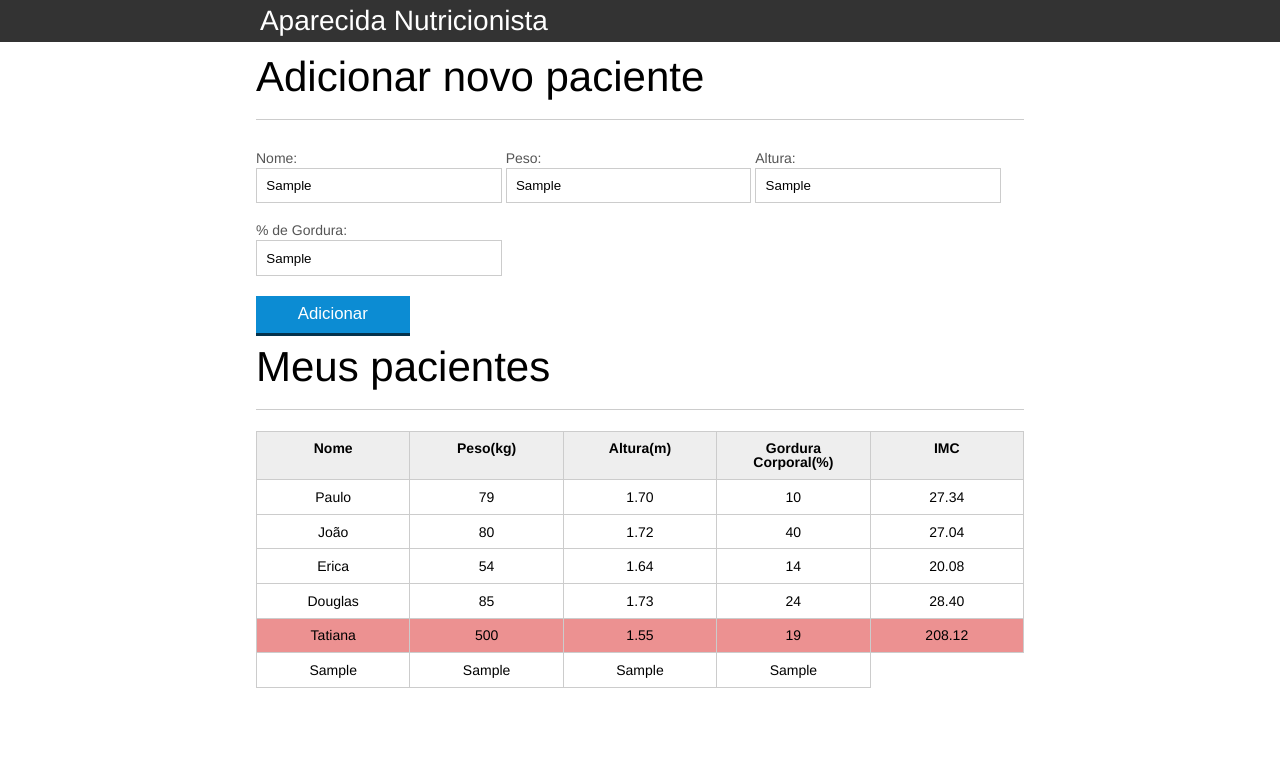
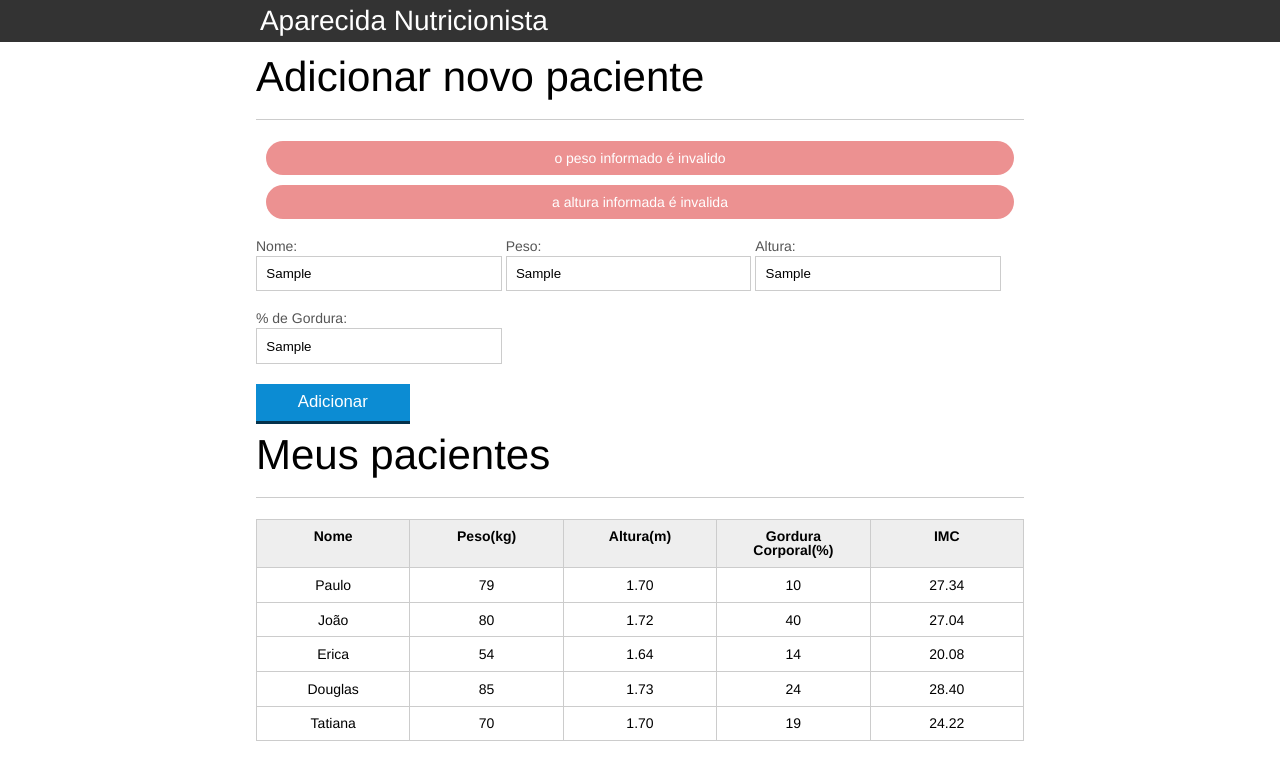
Before and after one commit to FelipeCoutinho/EstudosJavaScript, a plain HTML site: page introducao-javascript/index.html in a window 1280 px wide. Both pictures are taken after typing "Sample", "Sample", "Sample", "Sample" into the empty fields and a click on the button "Adicionar". Drawn offline with Linux system fonts and the light colour scheme.

Commit message:
validação do formulário

```diff
--- a/introducao-javascript/css/index.css
+++ b/introducao-javascript/css/index.css
@@ -140,3 +140,12 @@ button:disabled {
 	background-color: rgb(236 145 145);
 	color: black;
 }
+
+.msgPacienteInvalido {
+	background-color: rgb(236 145 145);
+	color: white;
+	margin: 10px;
+	padding: 10px;
+	text-align: center;
+	border-radius: 20px;
+}
--- a/introducao-javascript/index.html
+++ b/introducao-javascript/index.html
@@ -19,6 +19,8 @@
 			<!-- ... -->
 			<section class="container">
 				<h2 id="titulo-form">Adicionar novo paciente</h2>
+				<ul id="msg-errors">
+				</ul>
 				<form id="formAdiciona">
 
 					<div class="grupo">
@@ -88,8 +90,8 @@
 						</tr>
 						<tr class="paciente" >
 							<td class="info-nome">Tatiana</td>
-							<td class="info-peso">500</td>
-							<td class="info-altura">1.55</td>
+							<td class="info-peso">70</td>
+							<td class="info-altura">1.70</td>
 							<td class="info-gordura">19</td>
 							<td class="info-imc">0</td>
 						</tr>
@@ -97,7 +99,8 @@
 
 				</section>
 			</main>
-			<script src="./js/main.js"></script>
+			<script src="./js/form.js"></script>
+			<script src="./js/calcula-imc.js"></script>
 		</tbody>
 
 	</body>
--- /dev/null
+++ b/introducao-javascript/js/calcula-imc.js
@@ -0,0 +1,52 @@
+
+const titulo = document.querySelector("#idTitulo");
+titulo.textContent = 'Aparecida Nutricionista';
+
+const pacientes = document.querySelectorAll(".paciente");
+
+pacientes.forEach(paciente => {
+
+    const peso =   paciente.querySelector('.info-peso');
+    const altura = paciente.querySelector('.info-altura');
+    const tdImc = paciente.querySelector(".info-imc");
+    const imc = calculaImc(peso,altura)
+
+    let alturaEhValida = validaAltura(altura.textContent);
+    let pesoEhValido = validaPeso(peso.textContent);
+
+    if(!pesoEhValido){
+        paciente.classList.add("pacienteInvalido");
+        tdImc.textContent = "O Peso informado é invalido";
+        return;
+    }
+
+    if(!alturaEhValida){
+        paciente.classList.add("pacienteInvalido");
+        tdImc.textContent = "A Altura informada é invalida";
+        return;
+    }
+
+    tdImc.textContent = imc
+})
+
+function calculaImc( peso, altura ) {
+   const imc  = Number(peso.textContent)/Math.pow(Number(altura.textContent),2);
+   return imc.toFixed(2);
+}
+
+function validaPeso(peso){
+    console.log(peso);
+    if(peso >=0 && peso <=270){
+        return true;
+    }else{
+        return false;
+    }
+}
+
+function validaAltura(altura){
+    if(altura >= 0 && altura <=5){
+        return true;
+    }else{
+        return false;
+    }
+}
--- /dev/null
+++ b/introducao-javascript/js/form.js
@@ -0,0 +1,93 @@
+
+const btnHendleForm = document.querySelector('#adicionarPaciente');
+btnHendleForm.addEventListener('click',function (Event) {
+    Event.preventDefault();
+
+    const dataForm = document.querySelector("#formAdiciona");
+    const paciente  = getDadosPaciente(dataForm);
+
+    const table =  document.querySelector("table")
+    const tr = montaTr(paciente)
+
+    table.appendChild(tr)
+
+    dataForm.reset()
+    removeMensagemError()
+});
+
+function getDadosPaciente(dataForm){
+    paciente = {
+        nome: dataForm.nome.value,
+        peso: dataForm.peso.value,
+        altura: dataForm.altura.value,
+        gordura: dataForm.gordura.value,
+        imc:calculaImc(dataForm.peso.value,dataForm.altura.value)
+    }
+    return paciente;
+}
+
+function montaTr(paciente) {
+    const tr = document.createElement("tr");
+    const errors = pacienteEhValido(paciente)
+
+    if(errors.length > 0){
+        console.log('paciente invalido');
+        return;
+    }
+
+    tr.appendChild(montaTd(paciente.nome,"info-nome"));
+    tr.appendChild(montaTd(paciente.peso,"info-peso"));
+    tr.appendChild(montaTd(paciente.altura,"info-altura"));
+    tr.appendChild(montaTd(paciente.gordura,"info-gordura"))
+    tr.appendChild(montaTd(paciente.imc,"info-imc"));
+
+    return tr;
+}
+
+function montaTd(data,Class){
+    const td = document.createElement("td");
+    td.textContent = data;
+    td.classList.add(Class);
+    return td;
+
+}
+
+function pacienteEhValido(paciente){
+    let error = []
+
+    if(paciente.peso == "" || paciente.altura == ""){
+        error.push("Informe os campos peso e altura")
+        exibeMensagemError(error)
+        return fal;
+    }
+
+    if(!validaPeso(paciente.peso)){
+        error.push('o peso informado é invalido');
+        exibeMensagemError(error)
+    }
+
+    if(!validaAltura(paciente.altura)){
+        error.push('a altura informada é invalida')
+        exibeMensagemError(error)
+    }
+    return error
+
+}
+
+function exibeMensagemError(msg){
+    const ul = document.querySelector('#msg-errors')
+    ul.innerHTML = ""; // controla o html interno do elelmento
+    if(msg.length >0){
+        msg.forEach((msg,i) => {
+            let li = document.createElement('li')
+            li.textContent = msg
+            li.classList.add('msgPacienteInvalido')
+            ul.appendChild(li)
+        });
+    }
+
+}
+function removeMensagemError(){
+    const ul = document.querySelector('#msg-errors')
+    ul.innerHTML = ""; // controla o html interno do elelmento
+}
--- a/introducao-javascript/js/main.js
+++ /dev/null
@@ -1,78 +0,0 @@
-const titulo = document.querySelector("#idTitulo");
-titulo.textContent = 'Aparecida Nutricionista';
-
-const pacientes = document.querySelectorAll(".paciente");
-
-pacientes.forEach(paciente => {
-
-    const peso =   paciente.querySelector('.info-peso');
-    const altura = paciente.querySelector('.info-altura');
-    const tdImc = paciente.querySelector(".info-imc");
-
-
-    const imc = Number(peso.textContent)/Math.pow(Number(altura.textContent),2);
-
-    let alturaEhValida = true;
-    let pesoEhValido = true;
-
-    //verifica se a altura é valida
-    if(Number(altura.textContent) < 0 || Number(altura.textContent) >5){
-        alturaEhValida = false;
-        tdImc.textContent = "A Altura informada é invalida";
-    }
-
-    //verifica se o peso é valida
-    if(peso.textContent < 0 || peso.textContent >200){
-        tdImc.textContent = "O Peso informado é invalido";
-        paciente.classList.add("pacienteInvalido");
-    }
-
-    if(alturaEhValida == true && pesoEhValido == true){;
-        tdImc.textContent = imc.toFixed(2);
-    }
-
-    localStorage.setItem("_PACIENTE",'TETE');
-})
-
-
-const btnHendleForm = document.querySelector('#adicionarPaciente');
-btnHendleForm.addEventListener('click',function (Event) {
-    Event.preventDefault();
-
-    const dataForm = document.querySelector("#formAdiciona");
-    const nome  = dataForm.nome.value;
-    const peso  = dataForm.peso.value;
-    const altura  = dataForm.altura.value;
-    const gordura  = dataForm.gordura.value;
-
-    console.log(nome);
-    console.log(peso);
-    console.log(altura);
-    console.log(gordura);
-
-    const table =  document.querySelector("table")
-    const tr = document.createElement("tr");
-
-    const tdNome = document.createElement("td");
-    const tdPeso = document.createElement("td");
-    const tdAltura = document.createElement("td");
-    const tdGordura = document.createElement("td");
-
-    tdNome.classList.add("info-nome");
-    tdPeso.classList.add("info-peso");
-    tdAltura.classList.add("info-altura");
-    tdGordura.classList.add("info-gordura");
-
-    tdNome.textContent = nome;
-    tdPeso.textContent = peso;
-    tdAltura.textContent = altura;
-    tdGordura.textContent = gordura;
-
-    tr.appendChild(tdNome);
-    tr.appendChild(tdPeso);
-    tr.appendChild(tdAltura);
-    tr.appendChild(tdGordura);
-
-    table.appendChild(tr)
-
-});
```
